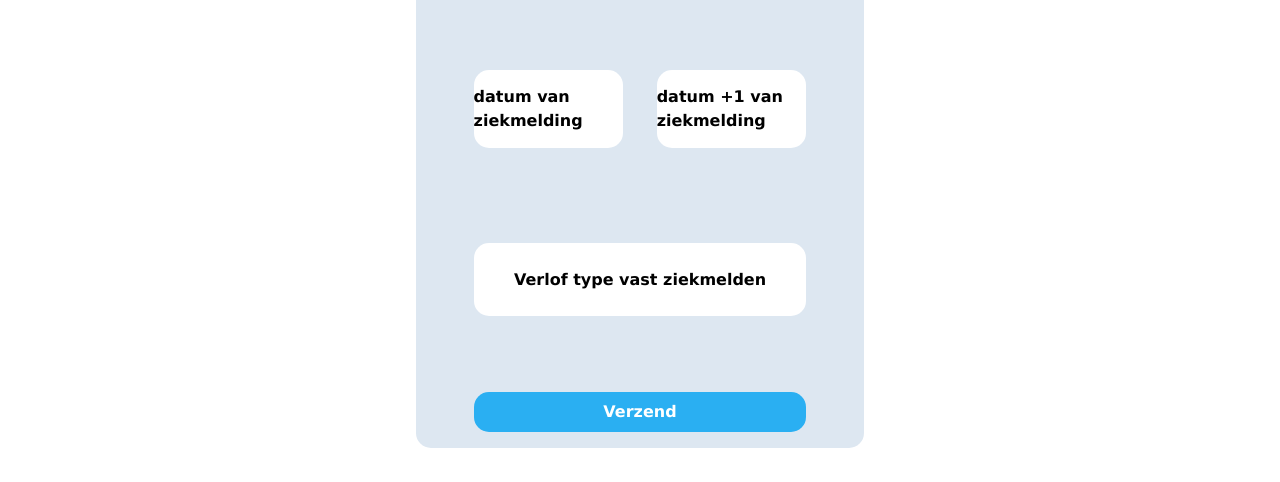
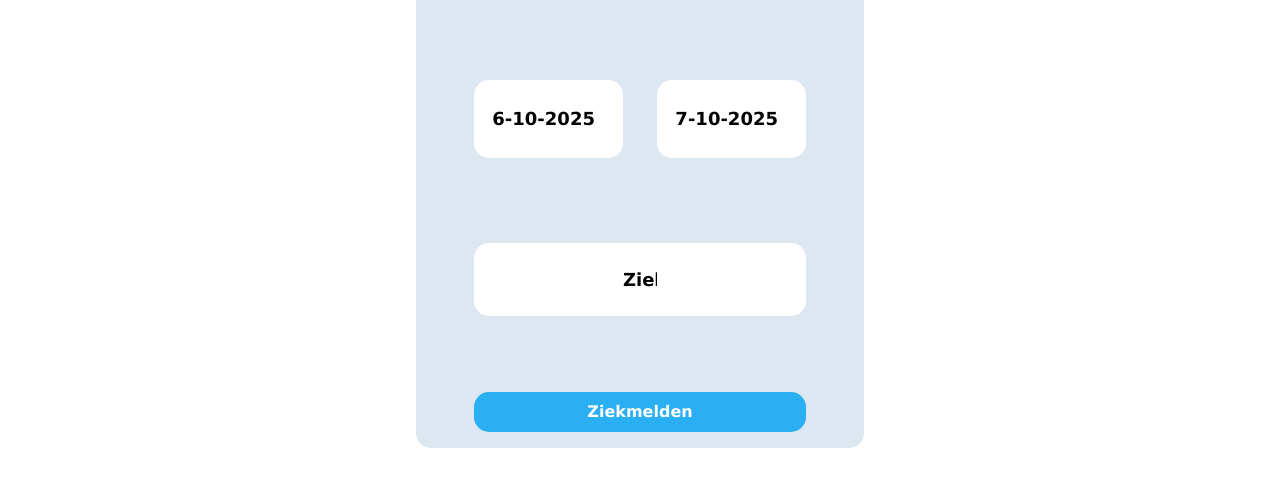
Before and after one commit to Ruveydabal/GeoProfs, a React (Vite) app: page /Ziekmelden in a window 1280 px wide. Shown: the part 251-733 px from the top of the page. Built offline with nearby package versions, Linux system fonts and the light colour scheme; no server answers; the database is empty.

Commit message:
Ziekmelden pagina
De datums worden wel lokaal op de UI gezet maar het wordt in de database wel opgeslagen via serverTimestamp van firebase. Het verloftype komt uit de database maar als de nam veranderd word blijft er "Ziek" staan.

```diff
--- a/src/pages/Ziekmelden.jsx
+++ b/src/pages/Ziekmelden.jsx
@@ -1,81 +1,106 @@
-import React, { useState, useEffect} from 'react';
+  import React, { useState, useEffect } from 'react';
   import Header from '../components/Header';
-import {db} from '../firebase';
-import { doc, setDoc, serverTimestamp } from "firebase/firestore";
+  import { db } from '../firebase';
+  import { doc, setDoc, getDoc, serverTimestamp } from "firebase/firestore";
 
-function Ziekmelden({ userId}) {
+  function Ziekmelden({ userId }) {
     const [vandaag, setVandaag] = useState("");
     const [volgendeDag, setVolgendeDag] = useState("");
-  const [loading, setLoading] = useState(false);//???
+    const [verlofType, setVerlofType] = useState("Ziek");
+    const [loading, setLoading] = useState(false);
 
+    useEffect(()=> {
+       // voor UI
+        const vandaagDate = new Date();
+        const volgendeDate = new Date();
+        volgendeDate.setDate(vandaagDate.getDate() + 1);
+
+        setVandaag(vandaagDate.toLocaleDateString('nl-NL'));
+        setVolgendeDag(volgendeDate.toLocaleDateString('nl-NL'));
+    }, []);
+
+    // Haal verloftype op uit DB
     useEffect(() => {
-    const vandaagDatum = new Date();
-    const volgende = new Date();
-    volgende.setDate(vandaagDatum.getDate() +1);
-u
-    //format naar YYYY-MMMM-DDDD
-    const format = (d) =>
-      d.toISOString().split("T")[0];
+      const haalVerlofTypeOp = async () => {
+        const docRef = doc(db, "verloftype", "1");
+        const docSnap = await getDoc(docRef);
+        if (docSnap.exists()) {
+          setVerlofType(docSnap.data().naam);
+        } else {
+          console.log("Verloftype niet gevonden");
+        }
+      };
 
-    setVandaag(format(vandaagDatum));
-    setVolgendeDag(format(volgende))
+      haalVerlofTypeOp();
     }, []);
 
     const handleZiekmelding = async () => {
       setLoading(true);
-    try{//code die kan mislukken
+      try {
         const verlofId = `verlof${userId}_${Date.now()}`;
+        //voor db
         await setDoc(doc(db, "verlof", verlofId), {
           userId: userId,
-        typeVerlof_id: "1", //1 = ziek
-        startDatum: vandaag,
-        eindDatum: volgendeDag,
+          typeVerlof_id: "1",
+          startDatum: serverTimestamp(),
+          eindDatum: serverTimestamp(),
           omschrijvingRedenVerlof: "Ziekmelding gemaakt",
-        opmerkingAfkeuring: "",
-        statusVerlof_id: "", //kijken of dit wel nodig is of niet
           createdAt: serverTimestamp(),
         });
+
         alert("Ziekmelding is verstuurd");
-      }
-      catch (error) {//wat er gebeurt bij fout
+      } catch (error) {
         console.error("Fout bij ziekmelding: ", error);
         alert("Er ging iets mis bij het ziekmelden.");
-      }
-      finally{//code die altijd uitgevoerd wordt
+      } finally {
         setLoading(false);
-      }
       }
     };
 
-const ZiekmeldenPagina = () => {
     return (
       <>
-      <Header/>
+        <Header />
         <div className="h-[90%] w-full bg-white-500 flex items-center justify-center">
           <div className='h-[90%] w-[70%] flex items-center justify-center'>
-                <div className='h-[80%] w-[50%] bg-[#DDE7F1] flex flex-col  justify-between  items-center rounded-[15px] p-4'>
+            <div className='h-[80%] w-[50%] bg-[#DDE7F1] flex flex-col justify-between items-center rounded-[15px] p-4'>
               <div className='h-[10%] w-[80%] flex flex-col items-center justify-start rounded-[15px] p-4 text-3xl font-bold'>
                 Ziekmelden
               </div>
-                    <div className='h-[20%] w-[80%]  flex flex-row itms-center justify-between'>
-                      <div className='h-[80%] w-[45%] bg-white flex flex-row items-center justify-center rounded-[15px] text-1l font-bold'>
-                        datum van ziekmelding
+              <div className='h-[20%] w-[80%] flex flex-row items-center justify-between'>
+                <div className='h-[80%] w-[45%] bg-white flex flex-row items-center justify-center rounded-[15px] text-lg font-bold'>
+                  <input className='h-[45%] w-[75%]'
+                    type='text'
+                    value={vandaag}
+                    readOnly
+                  />
                 </div>
-                      <div className='h-[80%] w-[45%] bg-white flex flex-row items-center justify-center rounded-[15px] text-1l font-bold'>
-                        datum +1 van ziekmelding
+                <div className='h-[80%] w-[45%] bg-white flex flex-row items-center justify-center rounded-[15px] text-lg font-bold'>
+                  <input className='h-[45%] w-[75%]'
+                    type='text'
+                    value={volgendeDag}
+                    readOnly
+                  />
                 </div>
               </div>
-                    <div className="bg-white w-[80%] h-[15%]  text-1l font-bold text-black  py-2 px-6 rounded-[15px] flex items-center justify-center transition-colors duration-300">
-                      Verlof type vast ziekmelden
+              <div className="bg-white w-[80%] h-[15%] text-lg font-bold text-black py-2 px-6 rounded-[15px] flex items-center justify-center transition-colors duration-300">
+                <input className='h-[45%] w-[12%]'
+                  type="text"
+                  value={verlofType}
+                  readOnly
+                />
               </div>
-                    <button className="bg-[#2AAFF2] w-[80%] h-[40px] hover:bg-[#1A8FD0] text-white  font-bold py-2 px-6 rounded-[15px] flex items-center justify-center transition-colors duration-300">
-                      Verzend
+              <button
+                onClick={handleZiekmelding}
+                disabled={loading}
+                className="bg-[#2AAFF2] w-[80%] h-[40px] hover:bg-[#1A8FD0] text-white font-bold py-2 px-6 rounded-[15px] flex items-center justify-center transition-colors duration-300"
+              >
+                {loading ? "Bezig met ziekmelden..." : "Ziekmelden"}
               </button>
             </div>
           </div>
         </div>
       </>
-  )
+    );
   }
 
-export default ZiekmeldenPagina
+  export default Ziekmelden;
```
Lines whose indentation alone changed are shown as unchanged.
